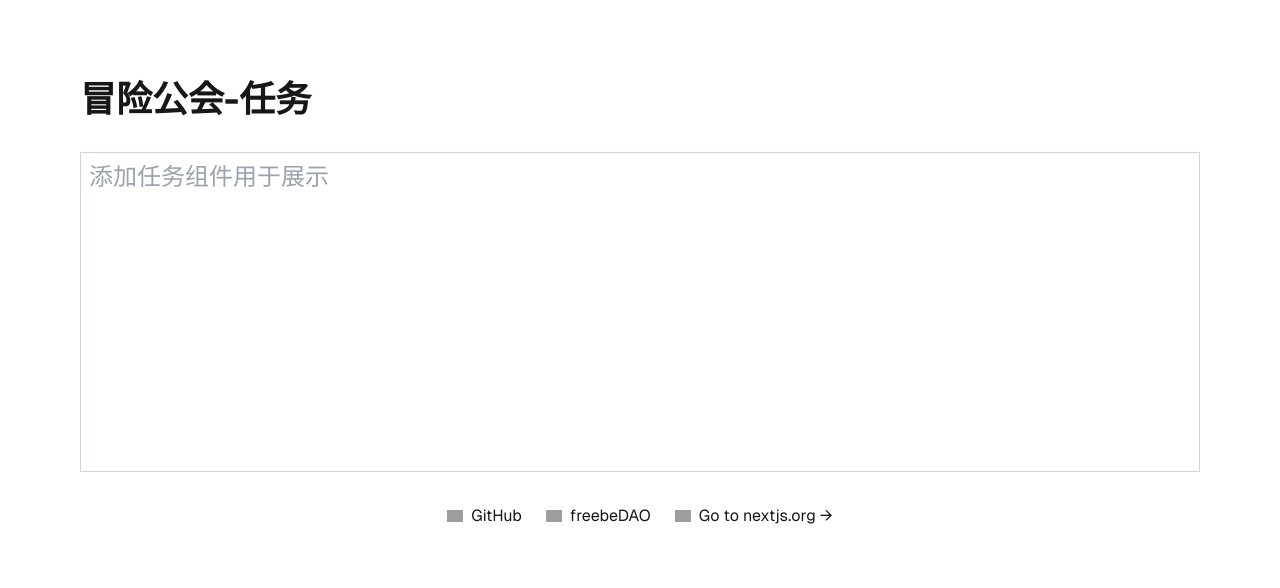
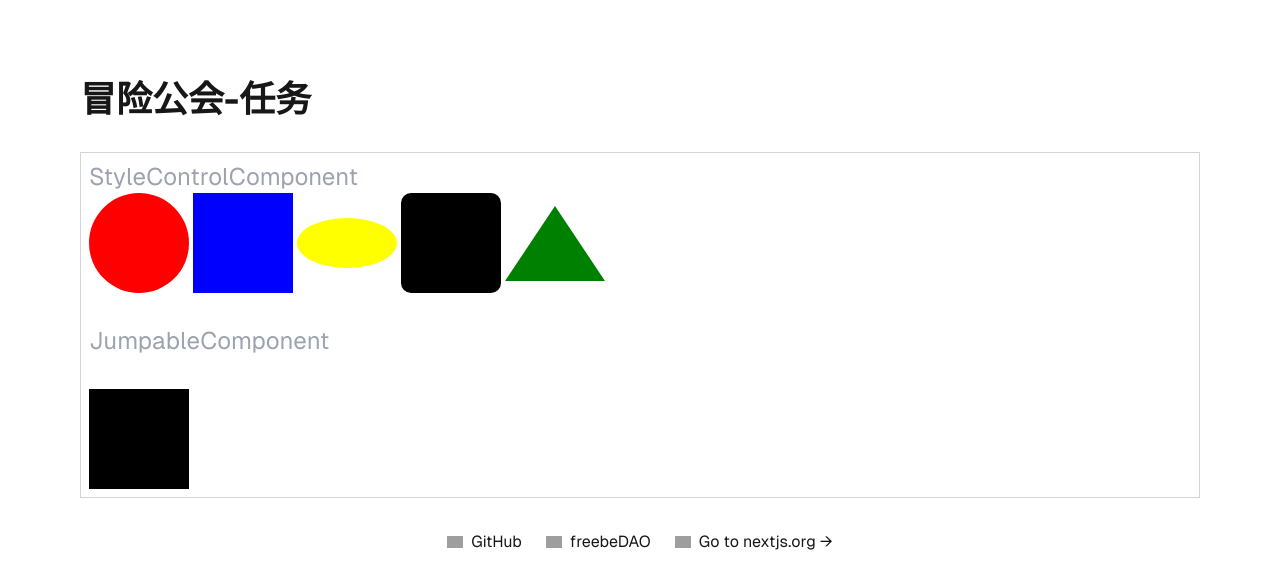
Before and after one commit to freebeDAO/advanture-island, a Next.js app: page / in a window 1280 px wide. Shown: the top 588 px of the page. Built offline with nearby package versions, Linux system fonts and the light colour scheme; grey boxes are pictures that could not be loaded.

Commit message:
StyleControlComponent and JumpableComponent

```diff
--- a/src/app/page.tsx
+++ b/src/app/page.tsx
@@ -1,4 +1,6 @@
 import Image from 'next/image';
+import JumpableComponent from 'src/components/JumpableComponent';
+import StyleControlComponent from 'src/components/StyleControlComponent';
 
 export default function Home() {
   return (
@@ -6,8 +8,19 @@ export default function Home() {
       <main className="flex flex-col gap-8 row-start-2  sm:items-start">
         <h1 className="text-4xl font-bold">冒险公会-任务</h1>
         {/* 替换成自己完成的任务演示组件 */}
-        <h2 className="text-2xl h-80 text-gray-400 border border-gray-300 p-2 w-full">
-          添加任务组件用于展示
+        <h2 className="text-2xl h-100 text-gray-400 border border-gray-300 p-2 w-full">
+        StyleControlComponent
+          <div className="flex items-center gap-1">
+            <StyleControlComponent bg_color="red" sharp='circle' />
+            <StyleControlComponent bg_color="blue" sharp='rectangle' />
+            <StyleControlComponent bg_color="yellow" sharp='ellipse' />
+            <StyleControlComponent bg_color="black" sharp='rounded-rectangle' />
+            <StyleControlComponent bg_color="green" sharp='triangle' />
+          </div>
+          <br/>
+          JumpableComponent
+          <br/><br/>
+          <JumpableComponent />
         </h2>
       </main>
       <footer className="row-start-3 flex gap-6 flex-wrap items-center justify-center mt-8">
--- /dev/null
+++ b/src/components/JumpableComponent.tsx
@@ -0,0 +1,47 @@
+'use client'
+
+import clsx from 'clsx';
+import React from 'react'
+import { useState } from 'react';
+import { useEffect } from 'react';
+
+function JumpableComponent() {
+    const [keysPressed, setKeysPressed] = useState<boolean>(false);
+    const handleSpacePress = (e:any) => {
+        if (e.key === ' ') {
+            jumpAnimation()
+        }
+      };
+
+    const jumpAnimation = () => {
+        setKeysPressed(true)
+
+        const timer = setTimeout(() => {
+            setKeysPressed(false)
+            clearTimeout(timer)
+          }, 500);
+    }
+
+    const onClick = () => {
+        jumpAnimation()
+    }
+
+
+
+    useEffect(() => {
+      document.addEventListener("keydown", handleSpacePress, false);
+      return () => {
+        document.removeEventListener("keydown", handleSpacePress, false);
+      };
+    }, []);
+
+  return (
+        // <div className={`h-[100px] w-[100px] bg-[#000]   ${keysPressed ? "animate-bounce" : ''}`} >
+        // </div>
+        <div className={clsx('h-[100px] w-[100px] bg-[#000] ', keysPressed && 'animate-bounce')}
+            onClick={() => onClick()}
+        ></div>
+  )
+}
+
+export default JumpableComponent
--- /dev/null
+++ b/src/components/StyleControlComponent.tsx
@@ -0,0 +1,63 @@
+'use client'
+
+
+import React from 'react'
+
+type StyleControlComponentProps  ={
+    sharp: string;
+    bg_color: string;
+}
+
+const StyleControlComponent: React.FC<StyleControlComponentProps> = ({ sharp, bg_color }) => {
+    let height = "100px"
+    let rounded=''
+    switch(sharp) {
+        case 'circle':
+            height = "100px"
+            rounded="50%"
+            break
+        case 'rectangle':
+            height = "100px"
+            rounded="0%"
+            break
+        case 'ellipse':
+            height = "50px"
+            rounded="50%"
+            break
+        case 'rounded-rectangle':
+            rounded="10%"
+            break
+        case 'triangle':
+            break
+
+
+    }
+
+
+if (sharp === 'triangle') {
+    return (
+        <div className={`w-0 h-0
+            border-l-[50px] border-l-transparent
+            border-b-[75px]
+            border-r-[50px] border-r-transparent`}
+            style={{
+                borderBottomColor: bg_color,
+            }}
+            >
+        </div>
+    )
+}
+
+  return (
+        <div className={`w-[100px] `}
+            style={{
+                backgroundColor: bg_color,
+                height: height,
+                borderRadius: rounded
+            }}>
+        </div>
+
+  )
+}
+
+export default StyleControlComponent;
```
